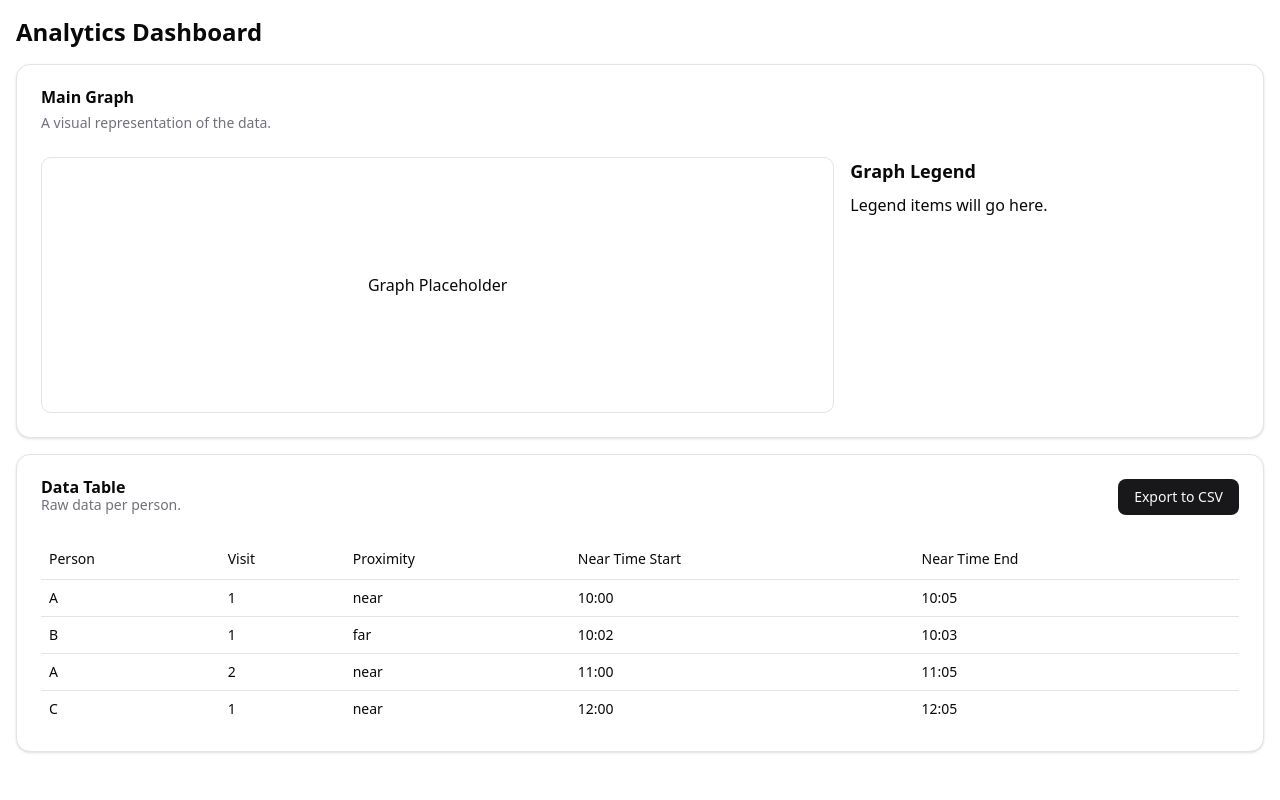
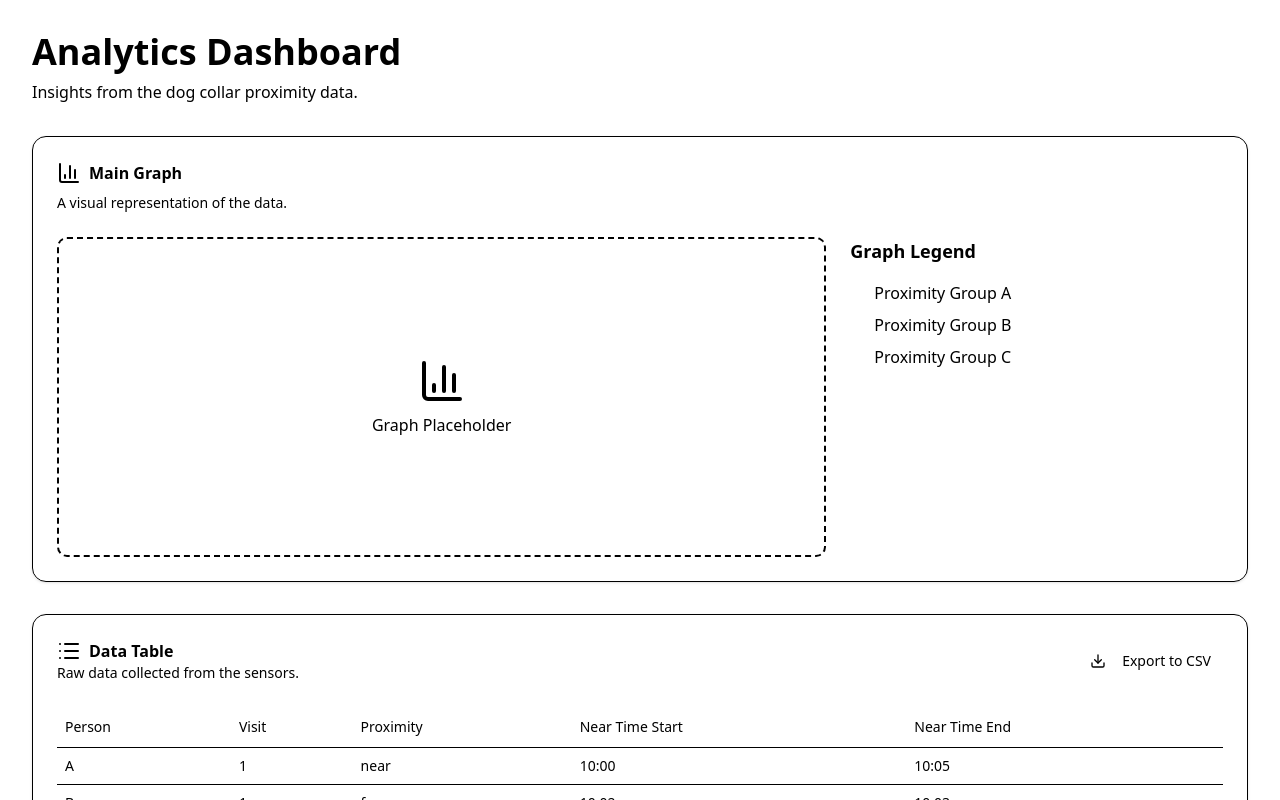
Before and after one commit to MixnUP/dog-collar-web, a React (Vite) app: page / in a window 1280 px wide. Shown: the top 800 px of the page. Built offline with nearby package versions, Linux system fonts and the light colour scheme.

Commit message:
chore: added design system

```diff
--- a/src/index.css
+++ b/src/index.css
@@ -43,71 +43,50 @@
 
 :root {
   --radius: 0.625rem;
-  --background: oklch(1 0 0);
-  --foreground: oklch(0.141 0.005 285.823);
-  --card: oklch(1 0 0);
-  --card-foreground: oklch(0.141 0.005 285.823);
-  --popover: oklch(1 0 0);
-  --popover-foreground: oklch(0.141 0.005 285.823);
-  --primary: oklch(0.21 0.006 285.885);
-  --primary-foreground: oklch(0.985 0 0);
-  --secondary: oklch(0.967 0.001 286.375);
-  --secondary-foreground: oklch(0.21 0.006 285.885);
-  --muted: oklch(0.967 0.001 286.375);
-  --muted-foreground: oklch(0.552 0.016 285.938);
-  --accent: oklch(0.967 0.001 286.375);
-  --accent-foreground: oklch(0.21 0.006 285.885);
-  --destructive: oklch(0.577 0.245 27.325);
-  --border: oklch(0.92 0.004 286.32);
-  --input: oklch(0.92 0.004 286.32);
-  --ring: oklch(0.705 0.015 286.067);
-  --chart-1: oklch(0.646 0.222 41.116);
-  --chart-2: oklch(0.6 0.118 184.704);
-  --chart-3: oklch(0.398 0.07 227.392);
-  --chart-4: oklch(0.828 0.189 84.429);
-  --chart-5: oklch(0.769 0.188 70.08);
-  --sidebar: oklch(0.985 0 0);
-  --sidebar-foreground: oklch(0.141 0.005 285.823);
-  --sidebar-primary: oklch(0.21 0.006 285.885);
-  --sidebar-primary-foreground: oklch(0.985 0 0);
-  --sidebar-accent: oklch(0.967 0.001 286.375);
-  --sidebar-accent-foreground: oklch(0.21 0.006 285.885);
-  --sidebar-border: oklch(0.92 0.004 286.32);
-  --sidebar-ring: oklch(0.705 0.015 286.067);
+  --background: 255 255 186; /* Cream */
+  --foreground: 22 15 41; /* Midnight */
+  --card: 255 255 255; /* Surface - White for card background */
+  --card-foreground: 22 15 41; /* Midnight */
+  --popover: 255 255 255;
+  --popover-foreground: 22 15 41;
+  --primary: 36 106 115; /* StormyTeal */
+  --primary-foreground: 243 243 243; /* Light */
+  --secondary: 54 143 139; /* DarkCyan */
+  --secondary-foreground: 243 243 243; /* Light */
+  --muted: 240 240 240;
+  --muted-foreground: 140 140 140;
+  --accent: 255 172 129; /* Tangerine */
+  --accent-foreground: 22 15 41; /* Midnight */
+  --destructive: 239 68 68; /* Error */
+  --border: 255 255 255 / 0.45; /* Glass Border */
+  --input: 255 255 255 / 0.45;
+  --ring: 54 143 139; /* DarkCyan */
+  --chart-1: 16 185 129; /* Success */
+  --chart-2: 245 158 11; /* Warning */
+  --chart-3: 239 68 68; /* Error */
+  --chart-4: 36 106 115; /* Info */
+  --chart-5: 255 172 129; /* Tangerine */
 }
 
 .dark {
-  --background: oklch(0.141 0.005 285.823);
-  --foreground: oklch(0.985 0 0);
-  --card: oklch(0.21 0.006 285.885);
-  --card-foreground: oklch(0.985 0 0);
-  --popover: oklch(0.21 0.006 285.885);
-  --popover-foreground: oklch(0.985 0 0);
-  --primary: oklch(0.92 0.004 286.32);
-  --primary-foreground: oklch(0.21 0.006 285.885);
-  --secondary: oklch(0.274 0.006 286.033);
-  --secondary-foreground: oklch(0.985 0 0);
-  --muted: oklch(0.274 0.006 286.033);
-  --muted-foreground: oklch(0.705 0.015 286.067);
-  --accent: oklch(0.274 0.006 286.033);
-  --accent-foreground: oklch(0.985 0 0);
-  --destructive: oklch(0.704 0.191 22.216);
-  --border: oklch(1 0 0 / 10%);
-  --input: oklch(1 0 0 / 15%);
-  --ring: oklch(0.552 0.016 285.938);
-  --chart-1: oklch(0.488 0.243 264.376);
-  --chart-2: oklch(0.696 0.17 162.48);
-  --chart-3: oklch(0.769 0.188 70.08);
-  --chart-4: oklch(0.627 0.265 303.9);
-  --chart-5: oklch(0.645 0.246 16.439);
-  --sidebar: oklch(0.21 0.006 285.885);
-  --sidebar-foreground: oklch(0.985 0 0);
-  --sidebar-primary: oklch(0.488 0.243 264.376);
-  --sidebar-primary-foreground: oklch(0.985 0 0);
-  --sidebar-accent: oklch(0.274 0.006 286.033);
-  --sidebar-accent-foreground: oklch(0.985 0 0);
-  --sidebar-border: oklch(1 0 0 / 10%);
-  --sidebar-ring: oklch(0.552 0.016 285.938);
+  --background: 22 15 41; /* Midnight */
+  --foreground: 243 243 243; /* Light */
+  --card: 36 106 115 / 0.1; /* StormyTeal with alpha */
+  --card-foreground: 243 243 243;
+  --popover: 22 15 41;
+  --popover-foreground: 243 243 243;
+  --primary: 36 106 115; /* StormyTeal */
+  --primary-foreground: 243 243 243;
+  --secondary: 54 143 139; /* DarkCyan */
+  --secondary-foreground: 243 243 243;
+  --muted: 40 30 60;
+  --muted-foreground: 180 180 180;
+  --accent: 255 172 129; /* Tangerine */
+  --accent-foreground: 22 15 41;
+  --destructive: 239 68 68;
+  --border: 255 255 186 / 0.2; /* Cream with alpha */
+  --input: 255 255 186 / 0.15;
+  --ring: 255 172 129; /* Tangerine */
 }
 
 @layer base {
--- a/src/pages/main/index.tsx
+++ b/src/pages/main/index.tsx
@@ -17,6 +17,7 @@ import { Button } from "@/components/ui/button";
 import { useDogCollarStore } from "@/stores/dog-collar-store";
 import { unparse } from "papaparse";
 import { useState } from "react";
+import { BarChart3, Download, List } from "lucide-react";
 
 const MainPage = () => {
   const { data } = useDogCollarStore();
@@ -34,47 +35,82 @@ const MainPage = () => {
     document.body.appendChild(link);
     link.click();
     document.body.removeChild(link);
-    setIsExporting(false);
+    setTimeout(() => setIsExporting(false), 500);
   };
 
   return (
-    <div className="container mx-auto p-4">
-      <h1 className="text-2xl font-bold mb-4">Analytics Dashboard</h1>
+    <main className="min-h-screen w-full p-4 sm:p-6 lg:p-8">
+      <header className="mb-8">
+        <h1 className="text-3xl md:text-4xl font-bold text-foreground">
+          Analytics Dashboard
+        </h1>
+        <p className="text-muted-foreground mt-2">
+          Insights from the dog collar proximity data.
+        </p>
+      </header>
 
-      <Card className="mb-4">
+      <Card className="mb-8 bg-card/75 border-border backdrop-blur-sm">
         <CardHeader>
-          <CardTitle>Main Graph</CardTitle>
-          <CardDescription>A visual representation of the data.</CardDescription>
+          <CardTitle className="flex items-center gap-2">
+            <BarChart3 className="h-6 w-6" />
+            <span>Main Graph</span>
+          </CardTitle>
+          <CardDescription>
+            A visual representation of the data.
+          </CardDescription>
         </CardHeader>
         <CardContent>
-          <div className="grid grid-cols-1 md:grid-cols-3 gap-4">
+          <div className="grid grid-cols-1 md:grid-cols-3 gap-6">
             <div className="md:col-span-2">
-              <div className="h-64 border rounded-lg flex items-center justify-center">
+              <div className="h-80 rounded-lg flex items-center justify-center bg-background/40 border-2 border-dashed border-border">
+                <div className="text-center text-muted-foreground">
+                  <BarChart3 className="h-12 w-12 mx-auto mb-2" />
                   <p>Graph Placeholder</p>
                 </div>
               </div>
+            </div>
             <div className="md:col-span-1">
-              <h3 className="text-lg font-semibold mb-2">Graph Legend</h3>
-              <p>Legend items will go here.</p>
+              <h3 className="text-lg font-semibold mb-4">Graph Legend</h3>
+              <div className="space-y-2">
+                <div className="flex items-center">
+                  <span className="h-4 w-4 rounded-full bg-primary mr-2"></span>
+                  <span>Proximity Group A</span>
+                </div>
+                <div className="flex items-center">
+                  <span className="h-4 w-4 rounded-full bg-accent mr-2"></span>
+                  <span>Proximity Group B</span>
+                </div>
+                <div className="flex items-center">
+                  <span className="h-4 w-4 rounded-full bg-secondary mr-2"></span>
+                  <span>Proximity Group C</span>
+                </div>
+              </div>
             </div>
           </div>
         </CardContent>
       </Card>
 
-      <Card>
+      <Card className="bg-card/75 border-border backdrop-blur-sm">
         <CardHeader className="flex flex-row items-center justify-between">
           <div>
-            <CardTitle>Data Table</CardTitle>
-            <CardDescription>Raw data per person.</CardDescription>
+            <CardTitle className="flex items-center gap-2">
+              <List className="h-6 w-6" />
+              <span>Data Table</span>
+            </CardTitle>
+            <CardDescription>
+              Raw data collected from the sensors.
+            </CardDescription>
           </div>
           <Button onClick={handleExport} disabled={isExporting}>
+            <Download className="mr-2 h-4 w-4" />
             {isExporting ? "Exporting..." : "Export to CSV"}
           </Button>
         </CardHeader>
         <CardContent>
+          <div className="overflow-x-auto">
             <Table>
               <TableHeader>
-              <TableRow>
+                <TableRow className="border-border/50">
                   <TableHead>Person</TableHead>
                   <TableHead>Visit</TableHead>
                   <TableHead>Proximity</TableHead>
@@ -83,20 +119,31 @@ const MainPage = () => {
                 </TableRow>
               </TableHeader>
               <TableBody>
-              {data.map((row, index) => (
-                <TableRow key={index}>
-                  <TableCell>{row.person}</TableCell>
+                {data.length > 0 ? (
+                  data.map((row, index) => (
+                    <TableRow key={index} className="border-border/50">
+                      <TableCell className="font-medium">
+                        {row.person}
+                      </TableCell>
                       <TableCell>{row.visit}</TableCell>
                       <TableCell>{row.proximity}</TableCell>
                       <TableCell>{row.near_time_start}</TableCell>
                       <TableCell>{row.near_time_end}</TableCell>
                     </TableRow>
-              ))}
+                  ))
+                ) : (
+                  <TableRow>
+                    <TableCell colSpan={5} className="h-24 text-center">
+                      No data available.
+                    </TableCell>
+                  </TableRow>
+                )}
               </TableBody>
             </Table>
+          </div>
         </CardContent>
       </Card>
-    </div>
+    </main>
   );
 };
 
```
Also changed, not shown: 1 other file (tests, documents, lock files or other folders). Lines whose indentation alone changed are shown as unchanged.
